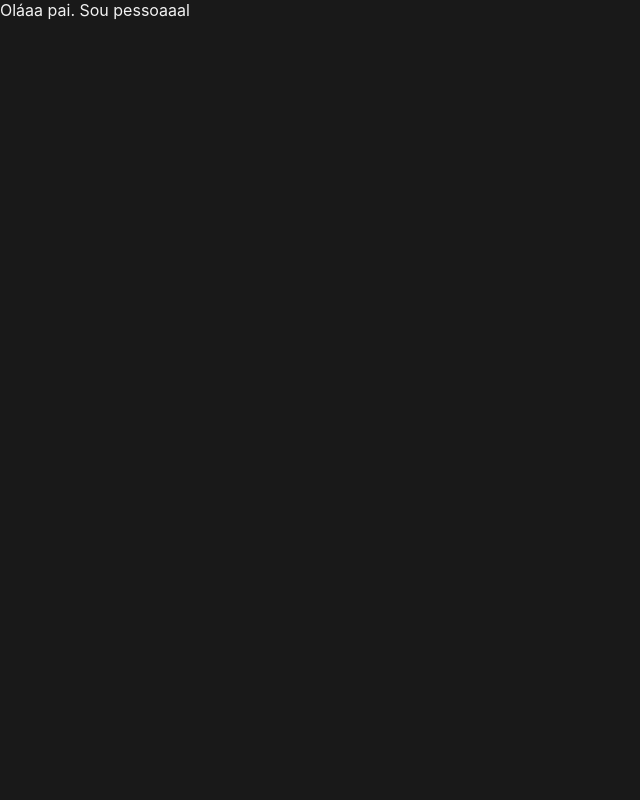
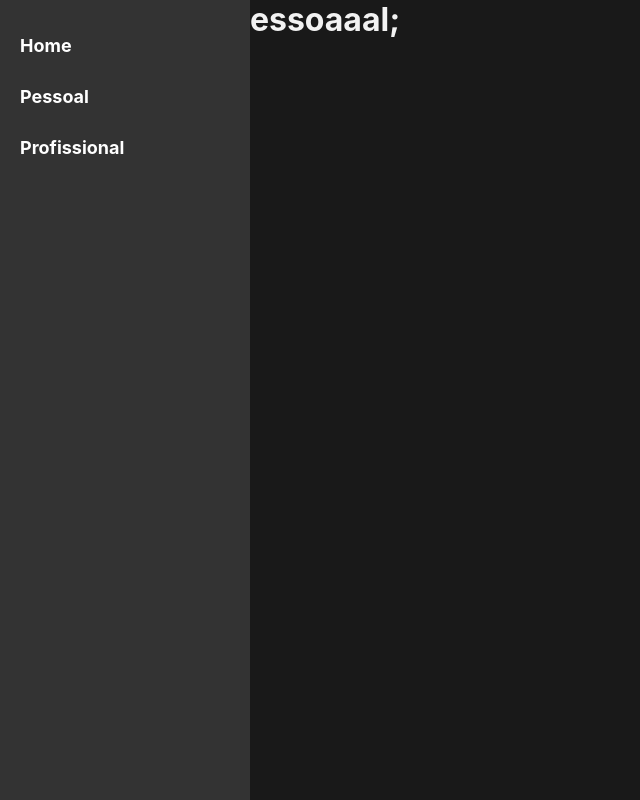
Before and after one commit to Yagoks5/todo-prisma-react-vite, a React (Vite) app in the folder frontend/: page /pessoal in a window 1280 px wide. Shown: the whole page, without its empty margins (0-640 px from the left). Built offline with nearby package versions, Linux system fonts and the light colour scheme.

Commit message:
Criando Sidebar e adicionando em App.jsx

```diff
--- a/frontend/package.json
+++ b/frontend/package.json
@@ -15,7 +15,8 @@
     "react": "^18.3.1",
     "react-dom": "^18.3.1",
     "react-icons": "^5.3.0",
-    "react-router-dom": "^6.26.2"
+    "react-router-dom": "^6.26.2",
+    "styled-components": "^6.1.13"
   },
   "devDependencies": {
     "@eslint/js": "^9.11.1",
--- a/frontend/src/App.jsx
+++ b/frontend/src/App.jsx
@@ -2,11 +2,14 @@ import { BrowserRouter as Router, Route, Routes } from "react-router-dom";
 import Pessoal from "./pages/Pessoal";
 import Profissional from "./pages/Profissional";
 import Home from "./pages/Home";
+import Sidebar from "./components/sidebar/Sidebar";
 
 function App() {
   return (
     <Router>
       <div>
+        <Sidebar />
+
         <div className="pages">
           <Routes>
             <Route path="/" element={<Home></Home>} />
--- /dev/null
+++ b/frontend/src/components/sidebar/Sidebar.jsx
@@ -0,0 +1,24 @@
+import {
+  SidebarContainer,
+  NavList,
+  NavItem,
+  StyledLink,
+} from "./SidebarStyled"; // Ajuste o caminho conforme necessário
+
+export default function Sidebar() {
+  return (
+    <SidebarContainer>
+      <NavList>
+        <NavItem>
+          <StyledLink to="/">Home</StyledLink>
+        </NavItem>
+        <NavItem>
+          <StyledLink to="/pessoal">Pessoal</StyledLink>
+        </NavItem>
+        <NavItem>
+          <StyledLink to="/profissional">Profissional</StyledLink>
+        </NavItem>
+      </NavList>
+    </SidebarContainer>
+  );
+}
--- /dev/null
+++ b/frontend/src/components/sidebar/SidebarStyled.js
@@ -0,0 +1,38 @@
+import styled from "styled-components";
+import { Link } from "react-router-dom";
+
+// Estilizando o container da Sidebar
+export const SidebarContainer = styled.nav`
+  height: 100vh; // Ocupa toda a altura da tela
+  width: 250px; // Largura da sidebar
+  background-color: #333;
+  display: flex;
+  flex-direction: column;
+  justify-content: flex-start;
+  position: fixed; // Fixa a sidebar na tela
+  padding-top: 20px; // Espaçamento no topo
+`;
+
+// Estilizando a lista de navegação
+export const NavList = styled.ul`
+  list-style-type: none;
+  padding: 0;
+  margin: 0;
+`;
+
+// Estilizando os itens da lista
+export const NavItem = styled.li`
+  padding: 15px 20px;
+`;
+
+// Estilizando os links de navegação
+export const StyledLink = styled(Link)`
+  text-decoration: none;
+  color: white;
+  font-weight: bold;
+  font-size: 18px;
+
+  &:hover {
+    color: #ddd;
+  }
+`;
--- a/frontend/src/pages/Pessoal.jsx
+++ b/frontend/src/pages/Pessoal.jsx
@@ -1,3 +1,7 @@
 export default function Pessoal() {
-  return <>Oláaa pai. Sou pessoaaal</>;
+  return (
+    <>
+      <h1>Oláaa pai. Sou pessoaaal;</h1>
+    </>
+  );
 }
--- a/frontend/src/pages/Profissional.jsx
+++ b/frontend/src/pages/Profissional.jsx
@@ -1,3 +1,7 @@
 export default function Profissional() {
-  return <>Olaaa sou profissional</>;
+  return (
+    <>
+      <h1>Olaaa sou profissional</h1>
+    </>
+  );
 }
```
Also changed, not shown: 1 other file (tests, documents, lock files or other folders).
